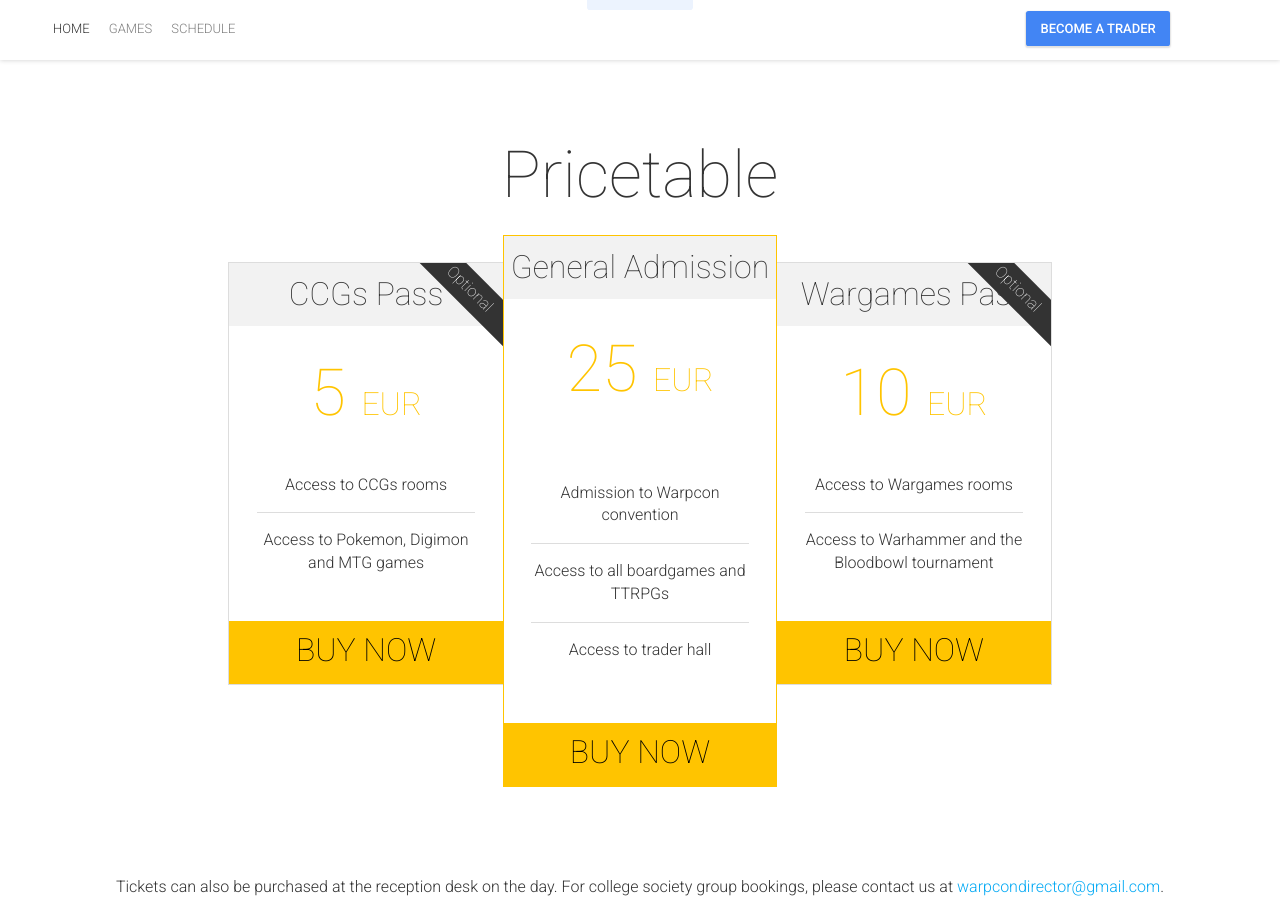
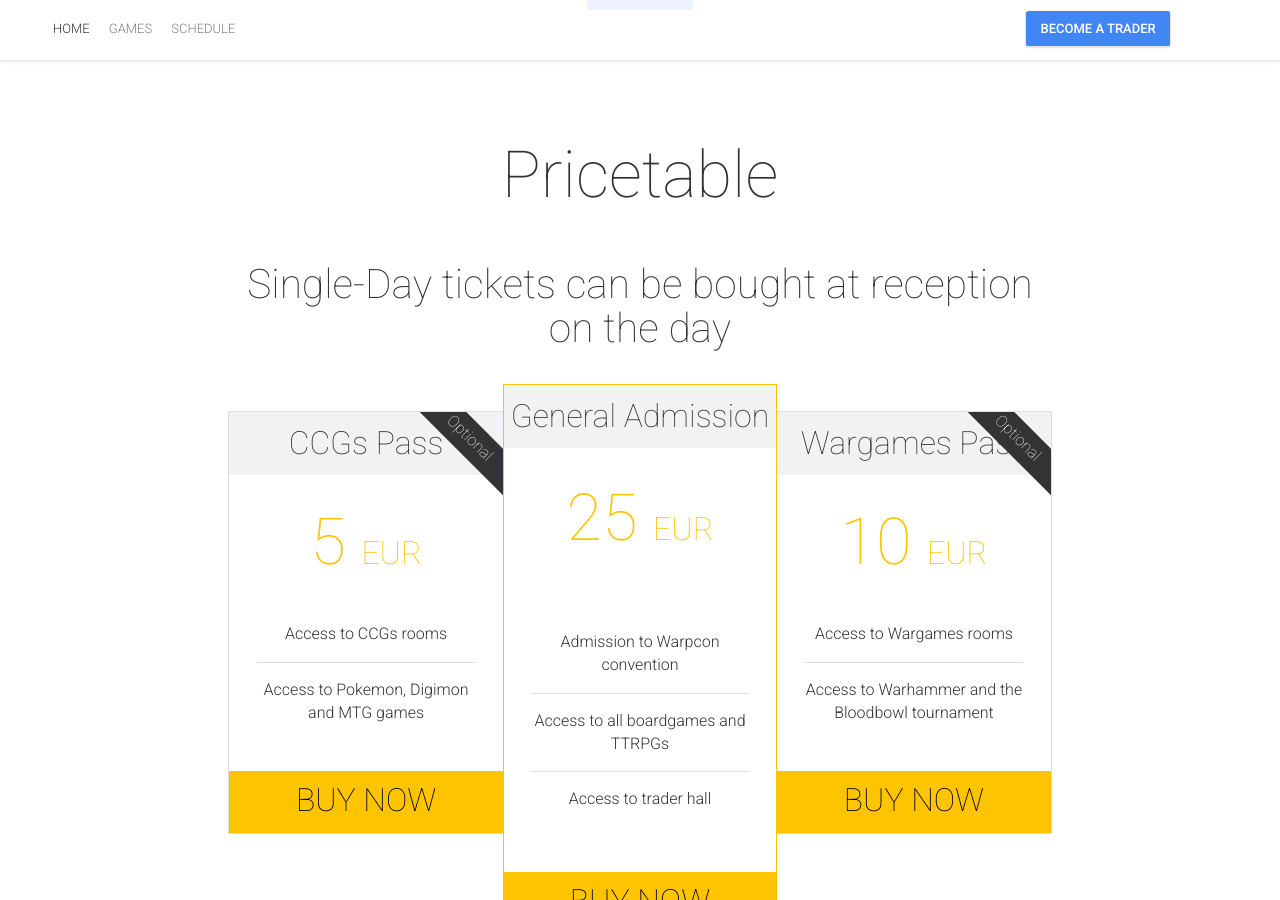
Before and after one commit to gregoriousTechorious/warpcon.ie, a Jekyll site: the page built from index.html, in a window 1280 px wide and 900 px high, scrolled down 3131 px. Built offline with Jekyll 4.4.1, drawn with Linux system fonts in a browser that asks for light colours; nearby versions of some CDN libraries.

Commit message:
added single-day ticket notice

```diff
--- a/_includes/tickets.html
+++ b/_includes/tickets.html
@@ -3,6 +3,8 @@
 	<div class="content-wrapper">
 		<div class="col-lg-8 col-md-10 col-lg-offset-2 col-md-offset-1">
 			<h3>{{ site.ticketsTitle }}</h3>
+
+			<h4 style="margin-bottom: 60px">Single-Day tickets can be bought at reception on the day</h4>
 
 			{% for ticketsOffer in site.ticketsOffers %}
 			{% assign colWidth = 12 | divided_by: forloop.length %}
```
